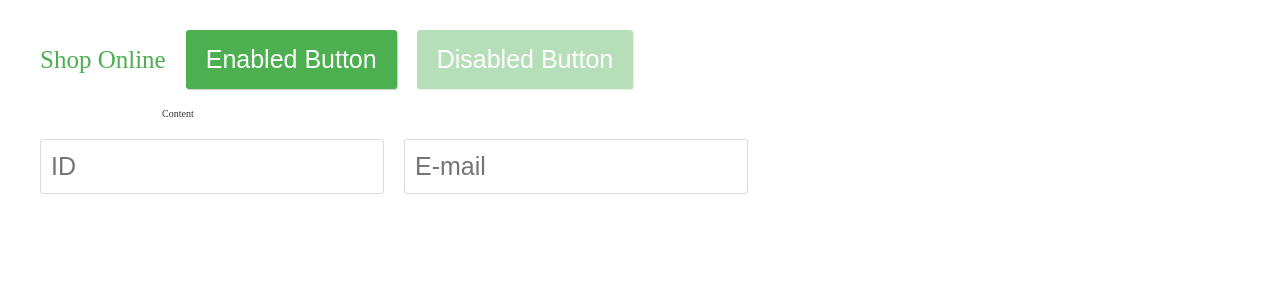
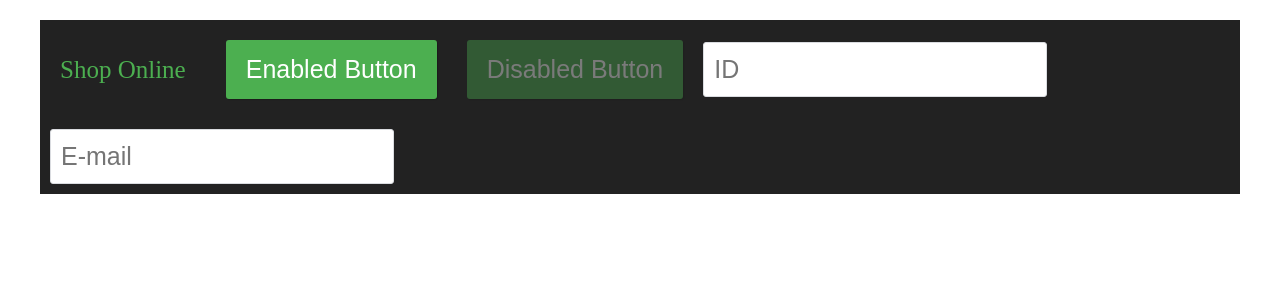
Before and after one commit to Devian4748/learning-react, a JavaScript app in the folder react-app/: page / in a window 1280 px wide. Shown: the top 300 px of the page. Built offline with nearby package versions, Linux system fonts and the light colour scheme.

Commit message:
Improved UI Kits

```diff
--- a/react-app/src/App.js
+++ b/react-app/src/App.js
@@ -5,20 +5,19 @@ import Link from './components/ui/Link';
 
 const App = () => {
   return (
-    <>
-      <Link href='https://react-tutorial.app'>Shop Online</Link>
-      <Button type='button' disabled={false}>
+    <Container className='main'>
+      <Link className='landing' href='https://react-tutorial.app'>
+        Shop Online
+      </Link>
+      <Button type='button' disabled={false} className='login-btn'>
         Enabled Button
       </Button>
       <Button type='button' disabled={true}>
         Disabled Button
       </Button>
-      <Container>
-        <p>Content</p>
-      </Container>
       <Input placeholder='ID' name='id' />
       <Input type='email' placeholder='E-mail' name='email' />
-    </>
+    </Container>
   );
 };
 
--- a/react-app/src/components/ui/Button.js
+++ b/react-app/src/components/ui/Button.js
@@ -1,10 +1,12 @@
+import { MakeClassNames } from '../../utils';
 import classes from './Button.module.css';
 
 const Button = props => {
-  const { children, type, disabled } = props;
+  const { children, className = '', ...rest } = props;
+  const classNames = MakeClassNames(classes, `ui-button ${className}`);
 
   return (
-    <button className={classes['ui-button']} type={type} disabled={disabled}>
+    <button className={classNames} {...rest}>
       {children}
     </button>
   );
--- a/react-app/src/components/ui/Button.module.css
+++ b/react-app/src/components/ui/Button.module.css
@@ -19,3 +19,7 @@
   opacity: 0.4;
   cursor: not-allowed;
 }
+
+.login-btn {
+  margin: 20px;
+}
--- a/react-app/src/components/ui/Container.js
+++ b/react-app/src/components/ui/Container.js
@@ -1,8 +1,14 @@
+import { MakeClassNames } from '../../utils';
 import classes from './Container.module.css';
 
 const Container = props => {
-  const { children } = props;
-  return <div className={classes['ui-container']}>{children}</div>;
+  const { children, className, ...rest } = props;
+  const classNames = MakeClassNames(classes, `container ${className}`);
+  return (
+    <div className={classNames} {...rest}>
+      {children}
+    </div>
+  );
 };
 
 export default Container;
--- a/react-app/src/components/ui/Container.module.css
+++ b/react-app/src/components/ui/Container.module.css
@@ -2,3 +2,7 @@
   width: 80%;
   margin: 0 auto;
 }
+
+.main {
+  background-color: #222;
+}
--- a/react-app/src/components/ui/Input.js
+++ b/react-app/src/components/ui/Input.js
@@ -1,15 +1,11 @@
+import { MakeClassNames } from '../../utils';
 import classes from './Input.module.css';
 
 const Input = props => {
-  const { type = 'text', placeholder, name } = props;
-  return (
-    <input
-      className={classes['ui-textfield']}
-      type={type}
-      placeholder={placeholder}
-      name={name}
-    />
-  );
+  const { type = 'text', className = '', ...rest } = props;
+  const classNames = MakeClassNames(classes, `ui-textfield ${className}`);
+
+  return <input className={classNames} type={type} {...rest} />;
 };
 
 export default Input;
--- a/react-app/src/components/ui/Link.js
+++ b/react-app/src/components/ui/Link.js
@@ -1,10 +1,12 @@
+import { MakeClassNames } from '../../utils';
 import classes from './Link.module.css';
 
 const Link = props => {
-  const { children, href } = props;
+  const { children, className = '', ...rest } = props;
+  const classNames = MakeClassNames(classes, `ui-link ${className}`);
 
   return (
-    <a className={classes['ui-link']} href={href}>
+    <a className={classNames} {...rest}>
       {children}
     </a>
   );
--- a/react-app/src/components/ui/Link.module.css
+++ b/react-app/src/components/ui/Link.module.css
@@ -3,3 +3,7 @@
   text-decoration: none;
   color: var(--primary);
 }
+
+.landing {
+  margin: 20px;
+}
--- /dev/null
+++ b/react-app/src/utils.js
@@ -0,0 +1,6 @@
+export const MakeClassNames = (classes, bfClassNames) => {
+  return bfClassNames
+    .split(' ')
+    .map(bfClassName => classes[bfClassName])
+    .join(' ');
+};
```
Also changed, not shown: 1 other file (tests, documents, lock files or other folders).
